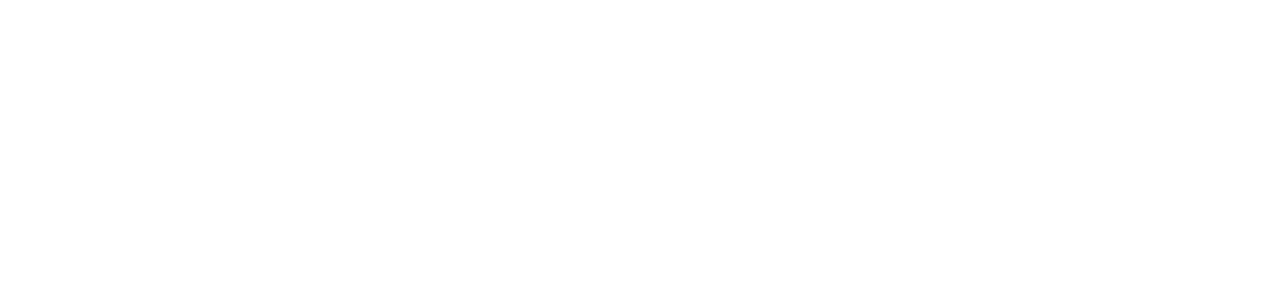
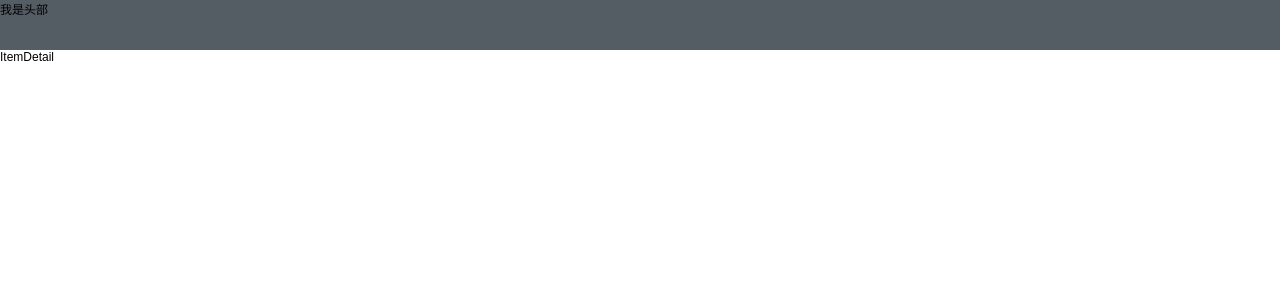
Before and after one commit to lixiaxopeng0/shopping-manage, a Vue app in the folder manage/: page /1/detail in a window 1280 px wide. Shown: the top 300 px of the page. Built offline with nearby package versions, Linux system fonts and the light colour scheme; a small style sheet from the web is missing.

Commit message:
15.1 详情跳转添加

```diff
--- a/manage/src/components/List/index.vue
+++ b/manage/src/components/List/index.vue
@@ -19,7 +19,7 @@
                 <template slot-scope="scope">
                     <el-button type="text" size="small" v-for="item in operate" v-show="!!operate"
                         @click="operatesClick(scope.row, { ...item, refresh, index: scope.$index })" v-bind:key="item.name">
-                        {{ item.text }}
+                        {{ item.isLink ? scope.row[prop] : item.text }}
                     </el-button>
                     {{ operate ? '' : (scope.row[prop] ?? '-') }}
                 </template>
--- a/manage/src/router/index.js
+++ b/manage/src/router/index.js
@@ -8,6 +8,7 @@
 
 const ShopList = () => import('@/views/ShopList/index.vue');
 const ShopMonitoring = () => import('@/views/ShopMonitoring/index.vue');
+const ItemDetail = () => import('@/views/ItemDetail/index.vue');
 
 Vue.use(VueRouter);
 
@@ -41,6 +42,11 @@
           },
         ],
       },
+      {
+        path: ':id/detail',
+        name: 'ItemDetail',
+        component: ItemDetail,
+      },
     ],
   },
   {
--- /dev/null
+++ b/manage/src/views/ItemDetail/index.vue
@@ -0,0 +1,12 @@
+<template>
+    <div>
+        <div class="manage-detail">ItemDetail</div>
+    </div>
+</template>
+<script>
+export default {
+    name: 'ItemDetail',
+};
+</script>
+<style scoped lang="less">
+</style>
--- a/manage/src/views/ShopList/columns.js
+++ b/manage/src/views/ShopList/columns.js
@@ -3,6 +3,7 @@
     prop: 'productName',
     label: '产品名称',
     width: 120,
+    operate: [{name: 'link', isLink: true, text: ''}],
   },
   // {
   //   prop: 'id',
--- a/manage/src/views/ShopList/index.vue
+++ b/manage/src/views/ShopList/index.vue
@@ -50,6 +50,9 @@
                 case 'edit':
                     this.handleEdit(...props);
                     break;
+                case 'link':
+                    this.handleLink(...props);
+                    break;
             }
         },
         async handleDelete(item, { refresh }) {
@@ -80,6 +83,10 @@
             this.dialogFormVisible = true;
             this.isEdit = false;
         },
+        handleLink({ id }) {
+            console.log(id);
+            this.$router.push(`/${id}/detail`);
+        },
         listRefresh() {
             this.$refs.listView.refresh();
         }
```
Also changed, not shown: 1 other file (tests, documents, lock files or other folders).
